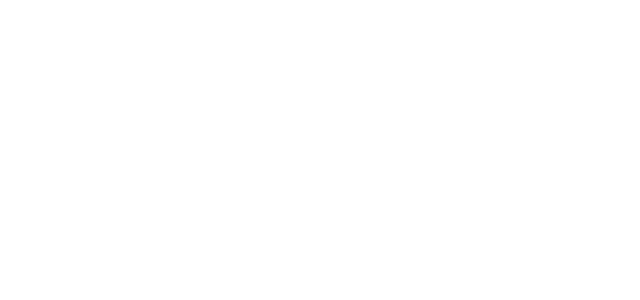
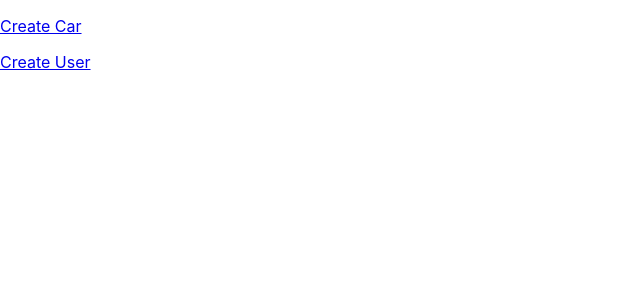
Before and after one commit to Levi75/MyCars, a React (Create React App) app: page / in a window 1280 px wide. Shown: the top 300 px of the page, without its empty margins (0-640 px from the left). Built offline with nearby package versions, Linux system fonts and the light colour scheme.

Commit message:
add react-router-dom

```diff
--- a/package.json
+++ b/package.json
@@ -13,6 +13,7 @@
     "react": "^16.13.1",
     "react-bootstrap": "^1.2.0",
     "react-dom": "^16.13.1",
+    "react-router-dom": "^5.2.0",
     "react-scripts": "3.4.1",
     "sass": "^1.26.10"
   },
--- a/src/App.js
+++ b/src/App.js
@@ -1,8 +1,26 @@
 import React from "react";
 import "./App.css";
+import { BrowserRouter as Router, Route, Link, Switch } from "react-router-dom";
+import CreateCar from "./containers/createCar/CreateCar";
+import CreateUser from "./containers/createUser/CreateUser";
 
 function App() {
-  return <div className="App"></div>;
+  return (
+    <>
+      <p>
+        <Link to="/сreate-сar">Create Car </Link>
+      </p>
+      <p>
+        <Link to="/сreate-user">Create User</Link>
+      </p>
+      <Router>
+        <Switch>
+          <Route path="/сreate-сar" component={CreateCar} />
+          <Route path="/сreate-user" component={CreateUser} />
+        </Switch>
+      </Router>
+    </>
+  );
 }
 
 export default App;
--- a/src/containers/createCar/CreateCar.js
+++ b/src/containers/createCar/CreateCar.js
@@ -0,0 +1,6 @@
+import React from "react";
+import Styles from "./CreateCar.module.scss";
+
+export default function CreateCar() {
+  return <div className={Styles.Car}>создание машин</div>;
+}
--- a/src/containers/createUser/CreateUser.js
+++ b/src/containers/createUser/CreateUser.js
@@ -0,0 +1,6 @@
+import React from "react";
+import Styles from "./CreateUser.module.scss";
+
+export default function CreateUser() {
+  return <div className={Styles.User}>создание пользователей</div>;
+}
--- a/src/index.js
+++ b/src/index.js
@@ -12,7 +12,4 @@ ReactDOM.render(
   document.getElementById("root")
 );
 
-// If you want your app to work offline and load faster, you can change
-// unregister() to register() below. Note this comes with some pitfalls.
-// Learn more about service workers: https://bit.ly/CRA-PWA
 serviceWorker.unregister();
```
Also changed, not shown: 1 other file (tests, documents, lock files or other folders).
